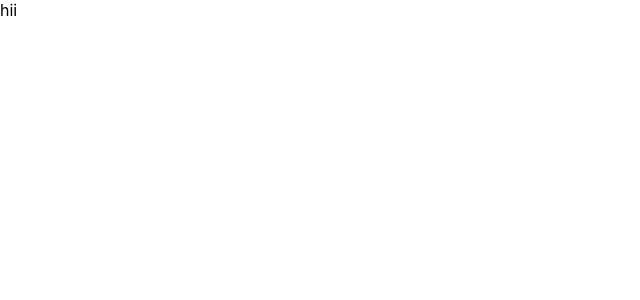
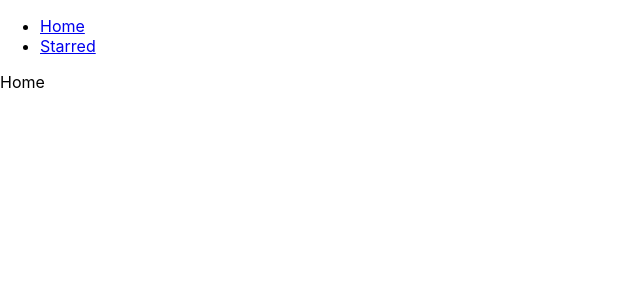
Before and after one commit to 2017uec1285/box-office, a React (Create React App) app: page / in a window 1280 px wide. Shown: the top 300 px of the page, without its empty margins (0-640 px from the left). Built offline with nearby package versions, Linux system fonts and the light colour scheme.

Commit message:
added Navbar and created pages

```diff
--- a/package.json
+++ b/package.json
@@ -8,6 +8,8 @@
     "@testing-library/user-event": "^12.6.0",
     "react": "^17.0.1",
     "react-dom": "^17.0.1",
+    "react-router": "^5.2.0",
+    "react-router-dom": "^5.2.0",
     "react-scripts": "4.0.1",
     "web-vitals": "^0.2.4"
   },
--- a/src/App.js
+++ b/src/App.js
@@ -1,7 +1,28 @@
 import React from 'react';
+import { Switch, Route } from 'react-router-dom';
 
+import Navs from './components/Navs';
+import Home from './pages/Home';
+import Starred from './pages/Starred';
 function App() {
-  return <div>hii</div>;
+  return (
+    <div>
+      <Navs />
+      <Switch>
+        <Route exact path="/">
+          <Home />
+        </Route>
+        <Route exact path="/starred">
+          <Starred />
+        </Route>
+        <Route>
+          <h1 style={{ color: 'red', textAlign: 'center' }}>
+            This is 404 page.
+          </h1>
+        </Route>
+      </Switch>
+    </div>
+  );
 }
 
 export default App;
--- /dev/null
+++ b/src/components/Navs.js
@@ -0,0 +1,19 @@
+import React from 'react';
+import { Link } from 'react-router-dom';
+
+const LINKS = [
+  { to: '/', text: 'Home' },
+  { to: '/starred', text: 'Starred' },
+];
+const Navs = () => {
+  return (
+    <ul>
+      {LINKS.map(item => (
+        <li key={item.to}>
+          <Link to={item.to}>{item.text}</Link>
+        </li>
+      ))}
+    </ul>
+  );
+};
+export default Navs;
--- a/src/index.js
+++ b/src/index.js
@@ -1,6 +1,12 @@
 import React from 'react';
 import ReactDOM from 'react-dom';
+import { BrowserRouter } from 'react-router-dom';
 import './index.css';
 import App from './App';
 
-ReactDOM.render(<App />, document.getElementById('root'));
+ReactDOM.render(
+  <BrowserRouter>
+    <App />
+  </BrowserRouter>,
+  document.getElementById('root')
+);
--- /dev/null
+++ b/src/pages/Home.js
@@ -0,0 +1,6 @@
+import React from 'react';
+
+const Home = () => {
+  return <div>Home</div>;
+};
+export default Home;
--- /dev/null
+++ b/src/pages/Starred.js
@@ -0,0 +1,6 @@
+import React from 'react';
+
+const Starred = () => {
+  return <div>Starred</div>;
+};
+export default Starred;
```
Also changed, not shown: 2 other files (tests, documents, lock files or other folders).
